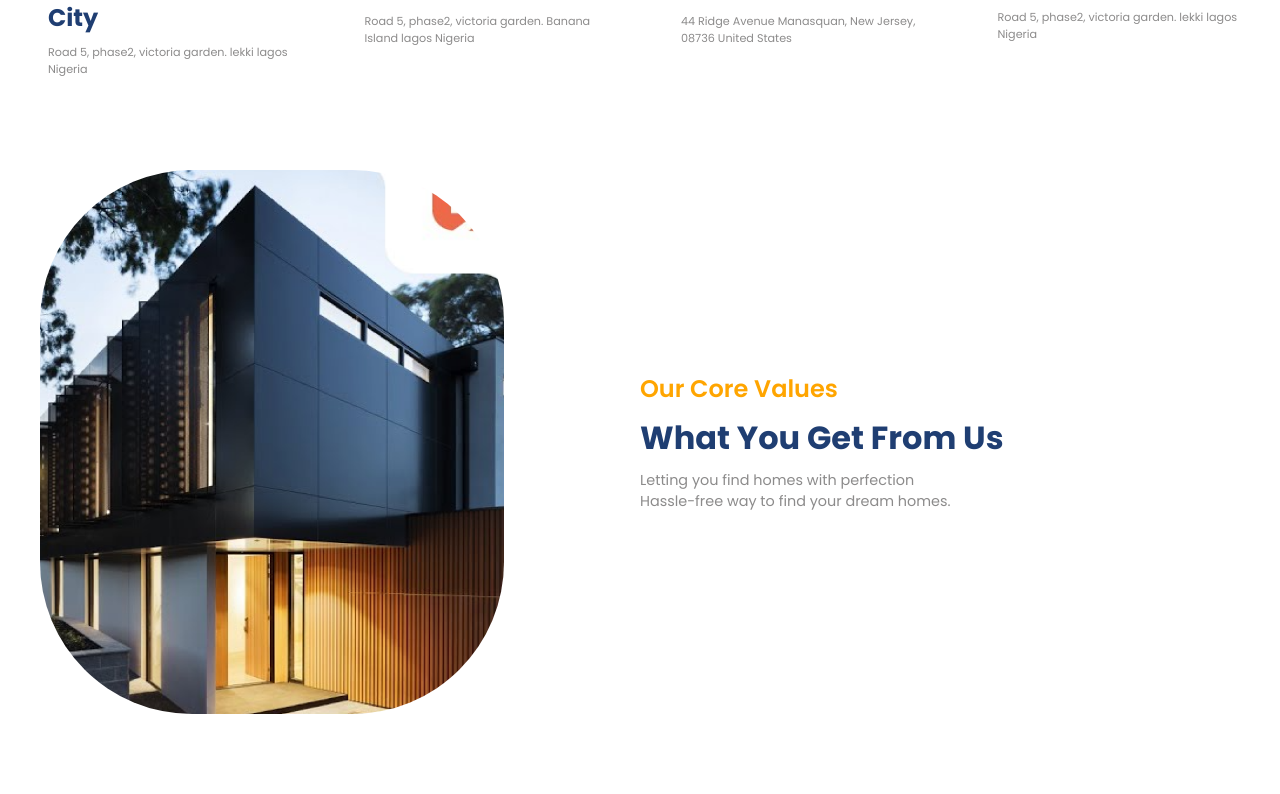
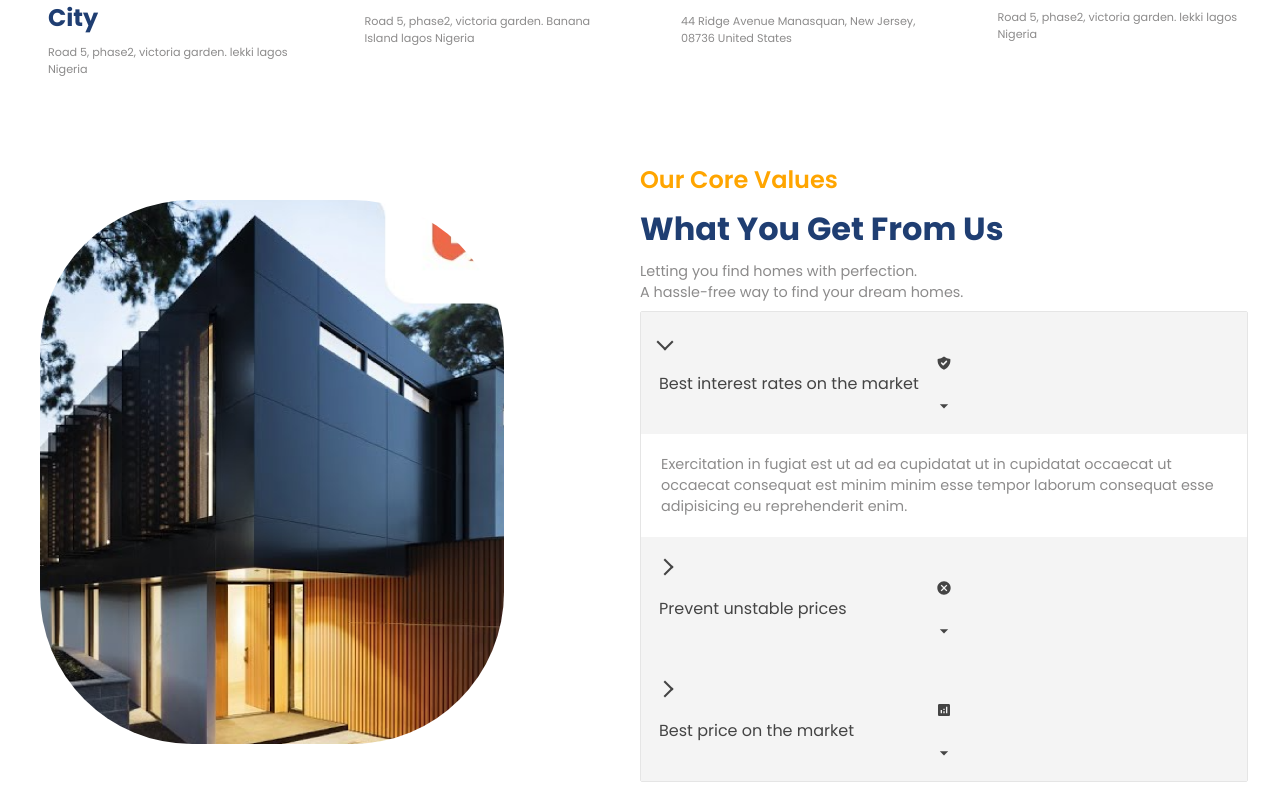
Before and after one commit to fortuneonyeka/home-finder-react, a React (Create React App) app: page / in a window 1280 px wide. Shown: the part 1355-2149 px from the top of the page. Before the commit the page ends 2109 px from the top, so only its background shows below. Built offline with nearby package versions, Linux system fonts and the light colour scheme.

Commit message:
build the accordion secion

```diff
--- a/src/components/values/Value.jsx
+++ b/src/components/values/Value.jsx
@@ -10,6 +10,7 @@ import {
 import "react-accessible-accordion/dist/fancy-example.css"
 import "./value.css"
 import {MdOutlineArrowDropDown} from "react-icons/md"
+import accordionData from "../../utils/accordion"
 
 const Value = () => {
   return (
@@ -25,7 +26,27 @@ const Value = () => {
         <div className="flexColStart v-right">
           <span className="orangeText">Our Core Values</span>
           <span className="primaryText">What You Get From Us</span>
-          <span className="secondaryText">Letting you find homes with perfection <br /> Hassle-free way to find your dream homes.</span>
+          <span className="secondaryText">Letting you find homes with perfection. <br /> A hassle-free way to find your dream homes.</span>
+
+          <Accordion
+          className="accordion"
+          allowMultipleExpanded={false}
+          preExpanded={[0]}>
+              {accordionData.map((data, i) => (
+                <AccordionItem className="accordionItem" key={i} uuid={i}>
+                  <AccordionItemHeading>
+                    <AccordionItemButton>
+                      <div className="flexCenter icon">{data.icon}</div>
+                      <span className="primaryTex">{data.heading}</span>
+                      <div className="flexCenter icon"><MdOutlineArrowDropDown size={20}/></div>
+                    </AccordionItemButton>
+                  </AccordionItemHeading>
+                  <AccordionItemPanel>
+                    <p className="secondaryText">{data.detail}</p>
+                  </AccordionItemPanel>
+                </AccordionItem>
+              ))}
+          </Accordion>
         </div>
       </div>
     </section>
```
